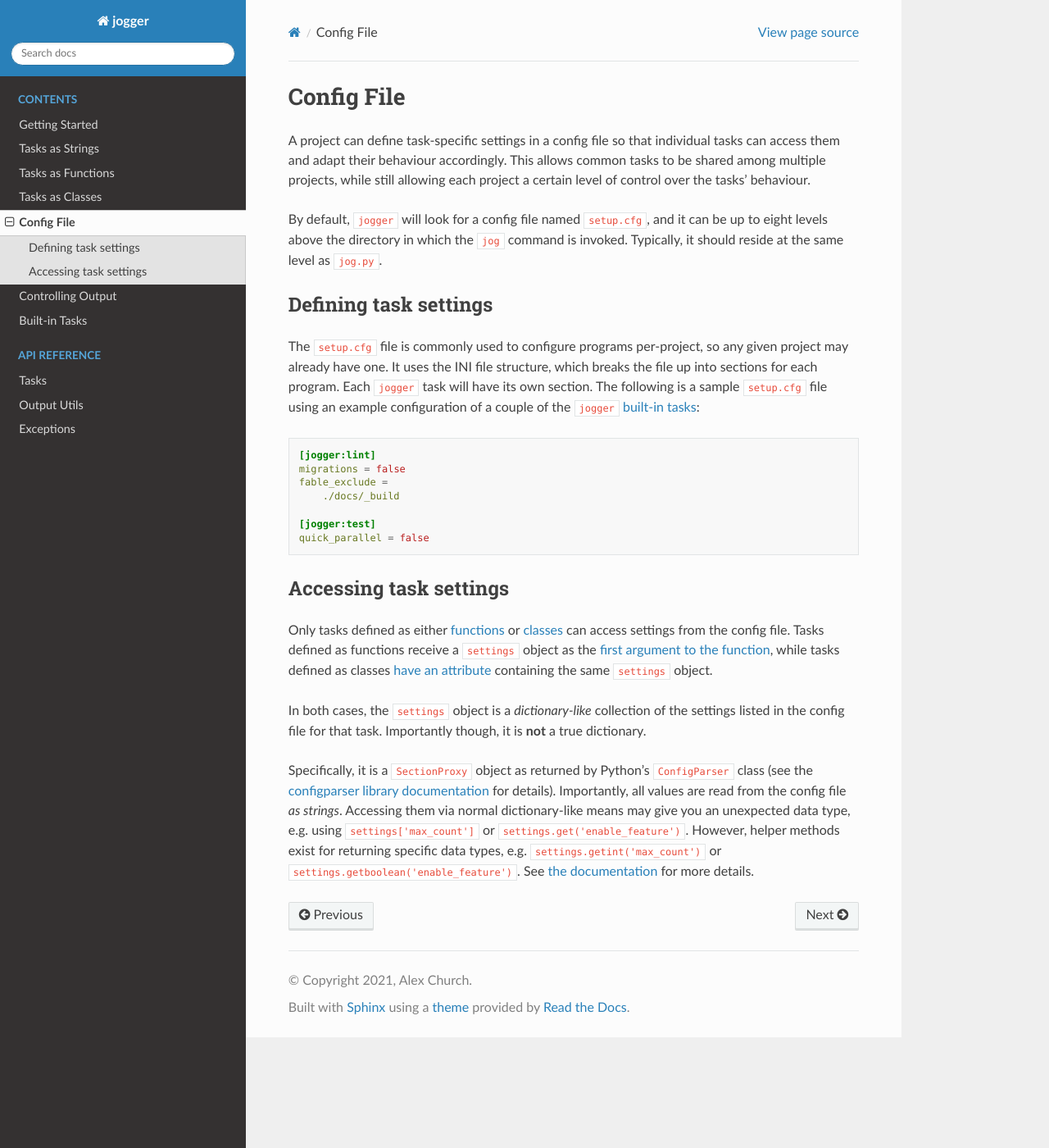
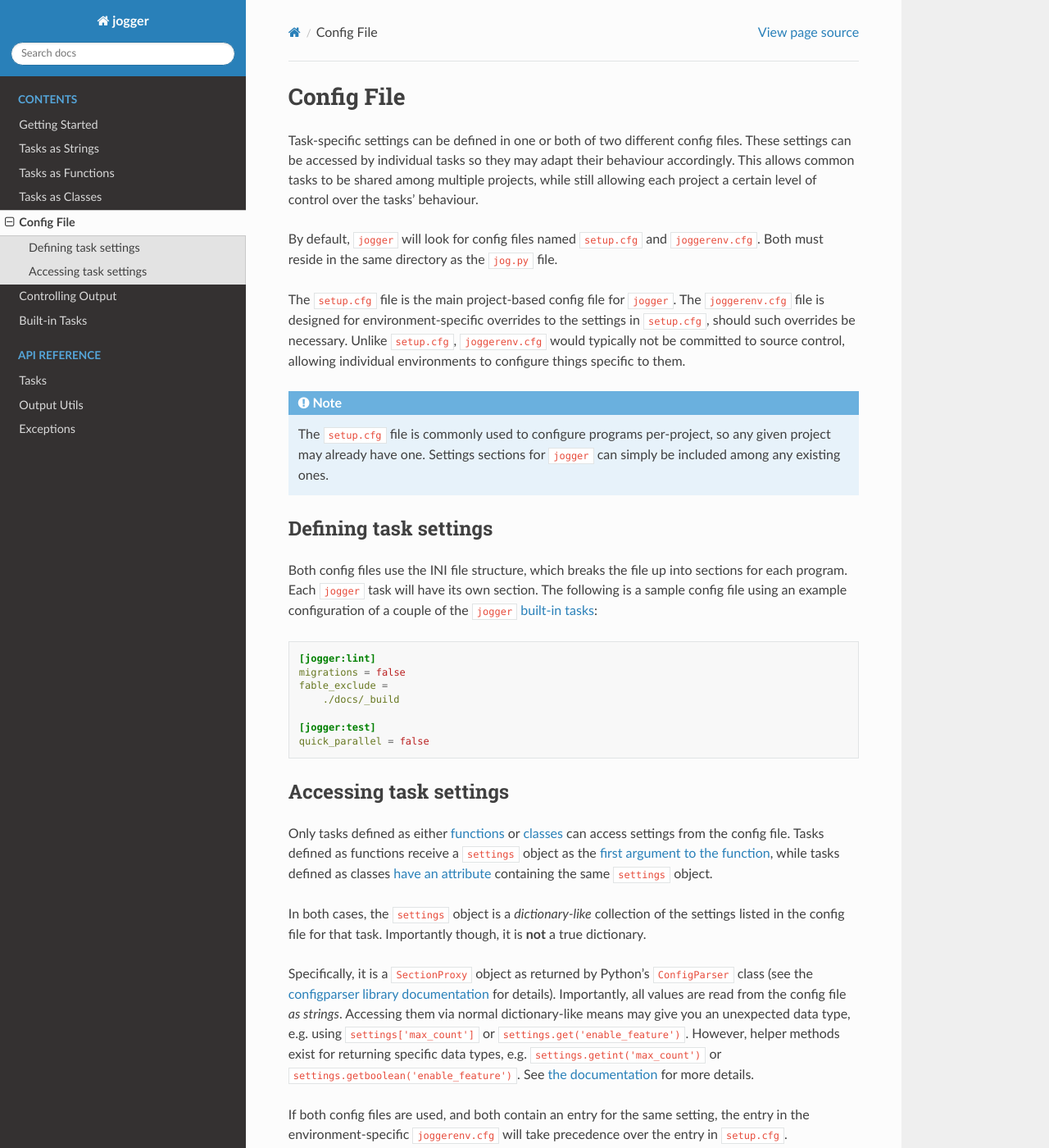
Before and after one commit to oogles/jog, a Sphinx documentation site: the page built from docs/topics/config.rst, in a window 1280 px wide and 1400 px high. Shown: the whole window at 82% size. Built offline with Sphinx 7.4.7 and the Read the Docs theme 2.0.0, drawn with Linux system fonts in a browser that asks for light colours.

Commit message:
Added documentation for environment-specific config files.

```diff
--- a/docs/topics/config.rst
+++ b/docs/topics/config.rst
@@ -2,15 +2,20 @@
 Config File
 ===========
 
-A project can define task-specific settings in a config file so that individual tasks can access them and adapt their behaviour accordingly. This allows common tasks to be shared among multiple projects, while still allowing each project a certain level of control over the tasks' behaviour.
+Task-specific settings can be defined in one or both of two different config files. These settings can be accessed by individual tasks so they may adapt their behaviour accordingly. This allows common tasks to be shared among multiple projects, while still allowing each project a certain level of control over the tasks' behaviour.
 
-By default, ``jogger`` will look for a config file named ``setup.cfg``, and it can be up to eight levels above the directory in which the ``jog`` command is invoked. Typically, it should reside at the same level as ``jog.py``.
+By default, ``jogger`` will look for config files named ``setup.cfg`` and ``joggerenv.cfg``. Both must reside in the same directory as the ``jog.py`` file.
 
+The ``setup.cfg`` file is the main project-based config file for ``jogger``. The ``joggerenv.cfg`` file is designed for environment-specific overrides to the settings in ``setup.cfg``, should such overrides be necessary. Unlike ``setup.cfg``, ``joggerenv.cfg`` would typically not be committed to source control, allowing individual environments to configure things specific to them.
+
+.. note::
+
+    The ``setup.cfg`` file is commonly used to configure programs per-project, so any given project may already have one. Settings sections for ``jogger`` can simply be included among any existing ones.
 
 Defining task settings
 ======================
 
-The ``setup.cfg`` file is commonly used to configure programs per-project, so any given project may already have one. It uses the INI file structure, which breaks the file up into sections for each program. Each ``jogger`` task will have its own section. The following is a sample ``setup.cfg`` file using an example configuration of a couple of the ``jogger`` :doc:`built-in tasks <builtins>`:
+Both config files use the INI file structure, which breaks the file up into sections for each program. Each ``jogger`` task will have its own section. The following is a sample config file using an example configuration of a couple of the ``jogger`` :doc:`built-in tasks <builtins>`:
 
 .. code-block:: ini
 
@@ -33,3 +38,5 @@ Only tasks defined as either :doc:`functions <func_tasks>` or :doc:`classes <cla
 In both cases, the ``settings`` object is a *dictionary-like* collection of the settings listed in the config file for that task. Importantly though, it is **not** a true dictionary.
 
 Specifically, it is a ``SectionProxy`` object as returned by Python's ``ConfigParser`` class (see the `configparser library documentation <https://docs.python.org/3/library/configparser.html>`_ for details). Importantly, all values are read from the config file *as strings*. Accessing them via normal dictionary-like means may give you an unexpected data type, e.g. using ``settings['max_count']`` or ``settings.get('enable_feature')``. However, helper methods exist for returning specific data types, e.g. ``settings.getint('max_count')`` or ``settings.getboolean('enable_feature')``. See `the documentation <https://docs.python.org/3/library/configparser.html#supported-datatypes>`_ for more details.
+
+If both config files are used, and both contain an entry for the same setting, the entry in the environment-specific ``joggerenv.cfg`` will take precedence over the entry in ``setup.cfg``.
--- a/docs/topics/intro.rst
+++ b/docs/topics/intro.rst
@@ -121,4 +121,4 @@ Executed with no arguments, ``jog`` will display a list of all available tasks.
 
 .. note::
 
-    By default, the ``jog.py`` file can be located up to eight levels above the directory from which the ``jog`` command is run.
+    By default, the ``jog`` command will search for a ``jog.py`` file up to eight levels above the directory from which it is run.
```
